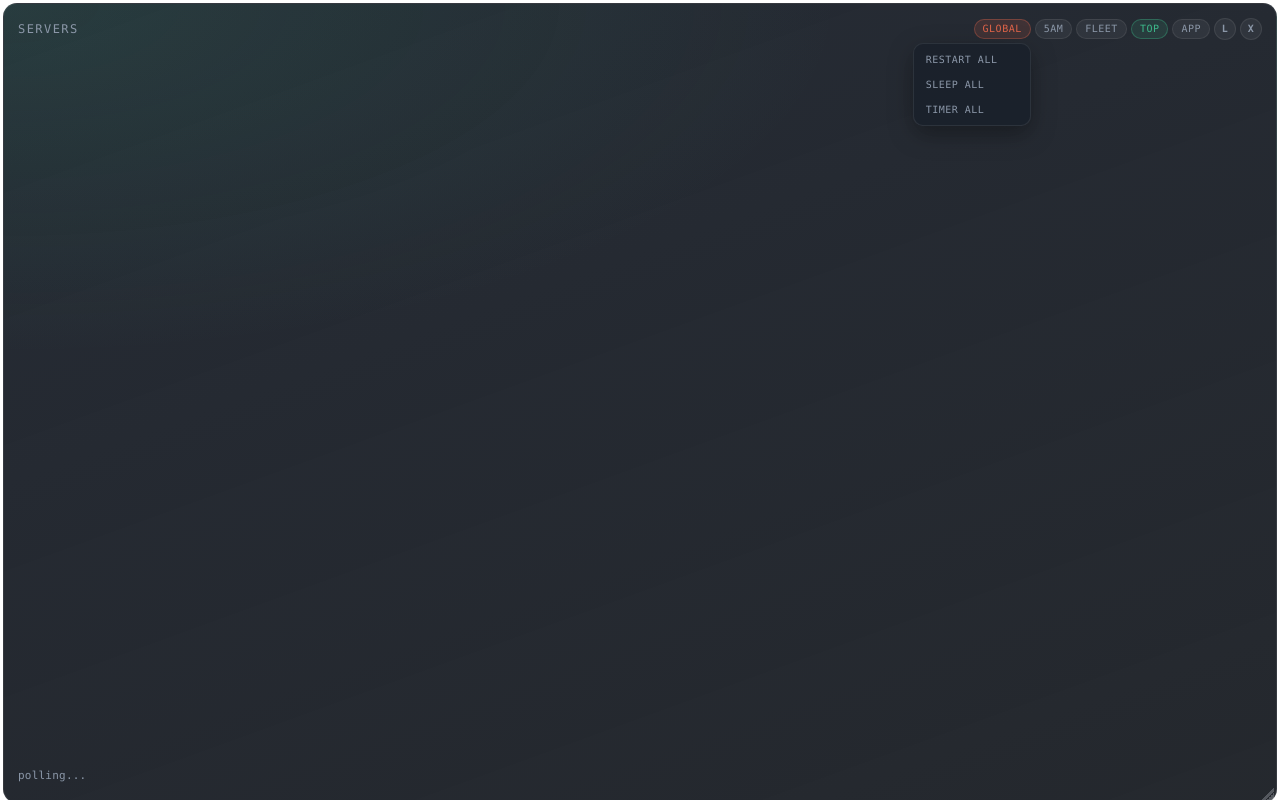
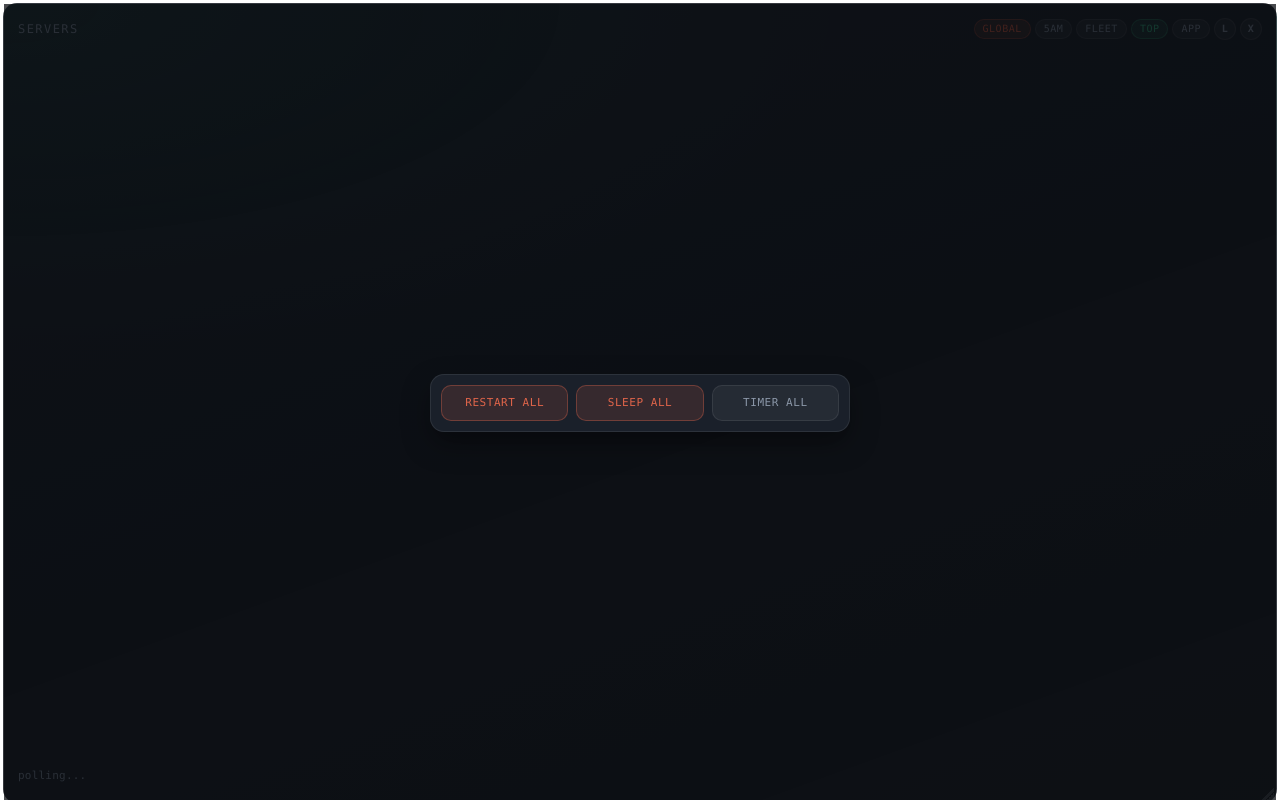
Before and after one commit to torrefrancae/servers-resource-control, a website with bundled scripts: page src/renderer/index.html in a window 1280 px wide. Both pictures are taken after a click on the button "GLOBAL". Built offline with nearby package versions, Linux system fonts and the light colour scheme.

Commit message:
use centered modal for global actions

```diff
--- a/src/renderer/app.ts
+++ b/src/renderer/app.ts
@@ -398,24 +398,24 @@ function onSleepTimerClick(): void {
 }
 
 function closeGlobalMenu(): void {
-  const panel = document.getElementById("global-panel");
+  const modal = document.getElementById("global-modal");
   const toggle = document.getElementById("global-toggle");
-  panel?.classList.remove("is-open");
-  panel?.setAttribute("hidden", "");
+  modal?.classList.remove("is-open");
+  modal?.setAttribute("hidden", "");
   toggle?.setAttribute("aria-expanded", "false");
 }
 
 function openGlobalMenu(): void {
-  const panel = document.getElementById("global-panel");
+  const modal = document.getElementById("global-modal");
   const toggle = document.getElementById("global-toggle");
-  panel?.classList.add("is-open");
-  panel?.removeAttribute("hidden");
+  modal?.classList.add("is-open");
+  modal?.removeAttribute("hidden");
   toggle?.setAttribute("aria-expanded", "true");
 }
 
 function toggleGlobalMenu(): void {
-  const panel = document.getElementById("global-panel");
-  if (panel?.classList.contains("is-open")) closeGlobalMenu();
+  const modal = document.getElementById("global-modal");
+  if (modal?.classList.contains("is-open")) closeGlobalMenu();
   else openGlobalMenu();
 }
 
@@ -612,7 +612,11 @@ document.getElementById("global-toggle")?.addEventListener("click", (event) => {
   toggleGlobalMenu();
 });
 
-document.getElementById("global-panel")?.addEventListener("click", (event) => {
+document.getElementById("global-backdrop")?.addEventListener("click", () => {
+  closeGlobalMenu();
+});
+
+document.getElementById("global-modal")?.addEventListener("click", (event) => {
   const target = event.target as HTMLElement | null;
   const item = target?.closest?.("[data-global]") as HTMLButtonElement | null;
   if (!item) return;
@@ -624,10 +628,8 @@ document.getElementById("global-panel")?.addEventListener("click", (event) => {
   } else if (action === "timer-all") onSleepTimerClick();
 });
 
-document.addEventListener("click", (event) => {
-  const menu = document.getElementById("global-menu");
-  const target = event.target as Node | null;
-  if (menu && target && !menu.contains(target)) closeGlobalMenu();
+document.addEventListener("keydown", (event) => {
+  if (event.key === "Escape") closeGlobalMenu();
 });
 
 document.getElementById("auto-sleep")?.addEventListener("click", () => {
--- a/src/renderer/index.html
+++ b/src/renderer/index.html
@@ -14,29 +14,17 @@
       <header class="bar">
         <span class="brand">servers</span>
         <div class="actions">
-          <div class="menu" id="global-menu">
           <button
             type="button"
             class="chip chip-warn"
             id="global-toggle"
             title="Global actions"
-              aria-haspopup="menu"
+            aria-haspopup="dialog"
             aria-expanded="false"
+            aria-controls="global-modal"
           >
             global
           </button>
-            <div class="menu-panel" id="global-panel" role="menu" hidden>
-              <button type="button" class="menu-item" role="menuitem" data-global="restart-all">
-                restart all
-              </button>
-              <button type="button" class="menu-item" role="menuitem" data-global="sleep-all">
-                sleep all
-              </button>
-              <button type="button" class="menu-item" role="menuitem" id="sleep-timer" data-global="timer-all">
-                timer all
-              </button>
-            </div>
-          </div>
           <div class="timer-edit" id="timer-edit" hidden>
             <input
               id="timer-input"
@@ -80,6 +68,20 @@
       <main id="hosts" class="hosts" aria-live="polite"></main>
       <footer class="foot" id="foot">polling...</footer>
       <div class="resize-grip" aria-hidden="true" title="Drag corner to resize"></div>
+      <div class="global-modal" id="global-modal" hidden>
+        <button type="button" class="global-modal-backdrop" id="global-backdrop" aria-label="Close global actions"></button>
+        <div class="global-modal-card" role="dialog" aria-modal="true" aria-label="Global actions">
+          <button type="button" class="global-option chip-warn" data-global="restart-all">
+            restart all
+          </button>
+          <button type="button" class="global-option chip-warn" data-global="sleep-all">
+            sleep all
+          </button>
+          <button type="button" class="global-option" id="sleep-timer" data-global="timer-all">
+            timer all
+          </button>
+        </div>
+      </div>
     </div>
     <script type="module" src="./app.js"></script>
   </body>
--- a/src/renderer/styles.css
+++ b/src/renderer/styles.css
@@ -110,51 +110,76 @@ body {
   justify-content: flex-end;
 }
 
-.menu {
-  position: relative;
-  display: inline-flex;
+.global-modal {
+  position: absolute;
+  inset: 0;
+  z-index: 50;
+  display: none;
   align-items: center;
+  justify-content: center;
+  padding: 10px;
   -webkit-app-region: no-drag;
 }
 
-.menu-panel {
-  position: absolute;
-  top: calc(100% + 4px);
-  right: 0;
-  z-index: 40;
-  min-width: 118px;
-  display: none;
-  flex-direction: column;
-  gap: 2px;
-  padding: 4px;
-  border: 1px solid var(--line);
-  border-radius: 10px;
-  background: var(--bg-top);
-  box-shadow: 0 8px 24px rgba(0, 0, 0, 0.35);
-}
-
-.menu-panel.is-open {
+.global-modal.is-open {
   display: flex;
 }
 
-.menu-item {
+.global-modal-backdrop {
+  position: absolute;
+  inset: 0;
+  border: 0;
+  padding: 0;
+  margin: 0;
+  cursor: pointer;
+  background: rgba(4, 6, 10, 0.72);
+}
+
+.global-modal-card {
+  position: relative;
+  z-index: 1;
+  display: grid;
+  grid-template-columns: repeat(3, minmax(0, 1fr));
+  gap: 8px;
+  width: min(100%, 420px);
+  padding: 10px;
+  border: 1px solid var(--line);
+  border-radius: 14px;
+  background: var(--bg-top);
+  box-shadow: 0 12px 28px rgba(0, 0, 0, 0.4);
+}
+
+.global-option {
   -webkit-app-region: no-drag;
-  border: 0;
-  border-radius: 7px;
-  background: transparent;
+  border: 1px solid var(--line);
+  border-radius: 10px;
+  background: var(--btn-fill);
   color: var(--muted);
   cursor: pointer;
   font: inherit;
-  font-size: clamp(8px, 2vw, 10px);
+  font-size: clamp(8px, 2vw, 11px);
   letter-spacing: 0.05em;
   text-transform: uppercase;
-  text-align: left;
-  padding: 6px 8px;
+  text-align: center;
+  padding: 10px 8px;
+  min-height: 36px;
+  line-height: 1.2;
 }
 
-.menu-item:hover {
+.global-option:hover {
   color: var(--text);
   background: var(--btn-hover);
+}
+
+.global-option.chip-warn {
+  color: var(--hot);
+  background: var(--chip-warn-bg);
+  border-color: var(--chip-warn-border);
+}
+
+.global-option.chip-warn:hover {
+  color: var(--hot);
+  background: rgba(224, 101, 74, 0.22);
 }
 
 .chip {
```
Lines whose indentation alone changed are shown as unchanged.
